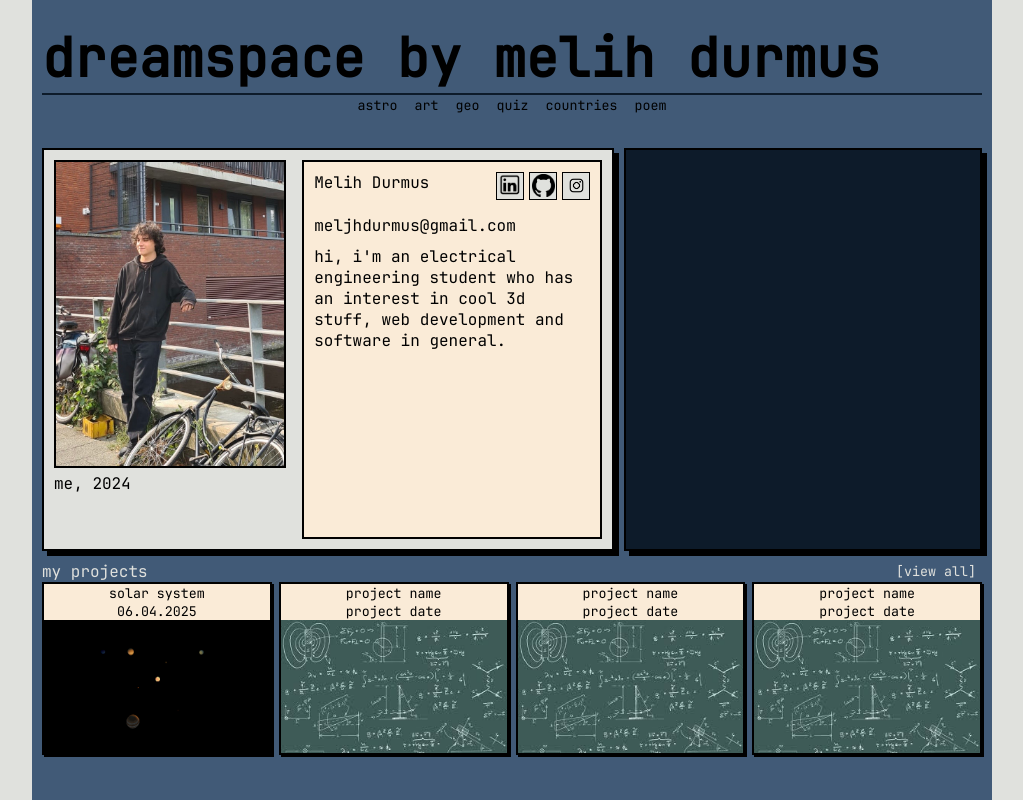
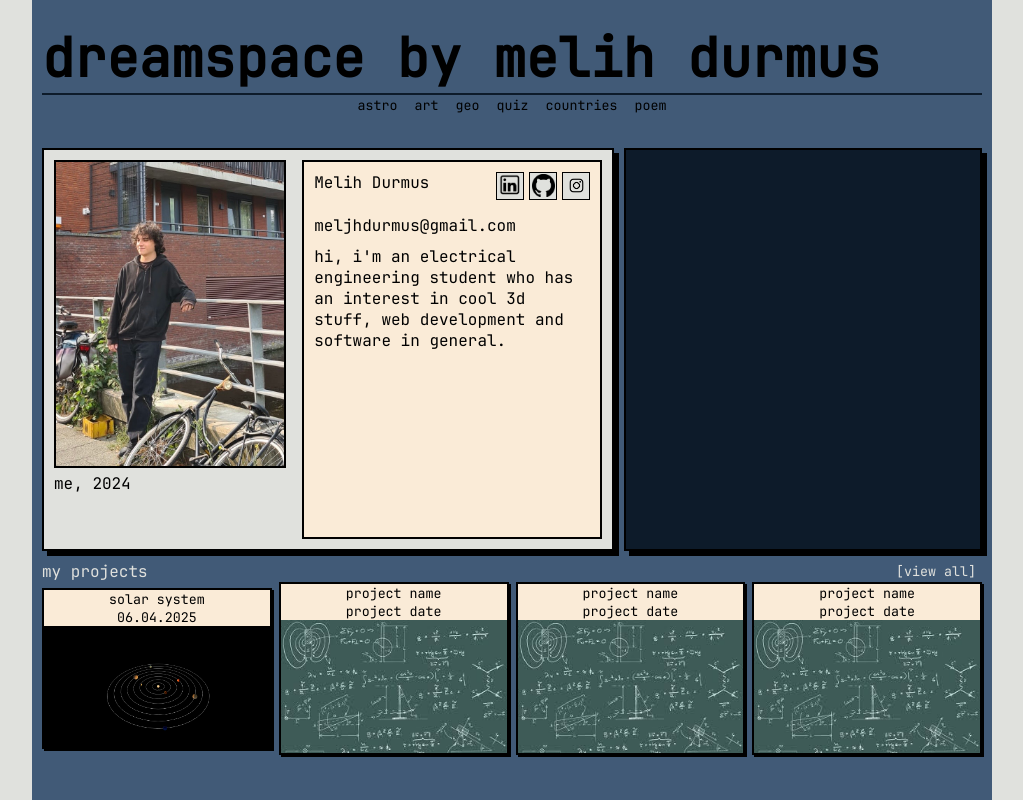
Before and after one commit to melihdr/m-wsite, a React (Vite) app: page / in a window 1280 px wide. Shown: the whole page, without its empty margins (128-1151 px from the left). Built offline with nearby package versions, Linux system fonts and the light colour scheme.

Commit message:
image renewed

```diff
--- a/src/components/HomePageProjects.jsx
+++ b/src/components/HomePageProjects.jsx
@@ -1,7 +1,7 @@
 import React from "react";
 import SingleProject from "./SingleProject";
 import physics_image_1 from "/images/physics.jpg";
-import solar_system_image from "/images/home_page_projects_links/solar_system.png";
+import solar_system from "/images/home_page_projects/solar_system.png";
 
 function HomePageProjects() {
   return (
@@ -9,7 +9,7 @@ function HomePageProjects() {
       <SingleProject
         name={"solar system"}
         date={"06.04.2025"}
-        image={solar_system_image}
+        image={solar_system}
         link={"/solar_system"}
       />
       <SingleProject image={physics_image_1} link={"/projects"} />
```
Also changed, not shown: public/images/home_page_projects/solar_system.png (added), public/images/home_page_projects_links/solar_system.png (deleted).
